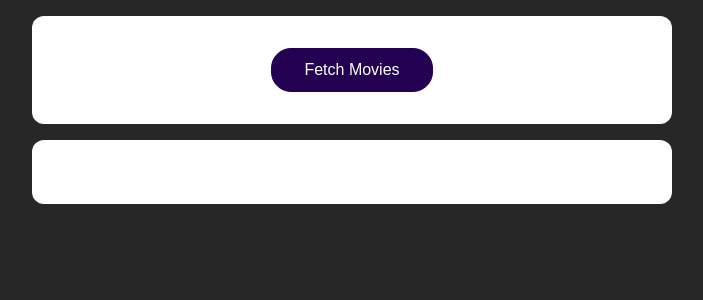
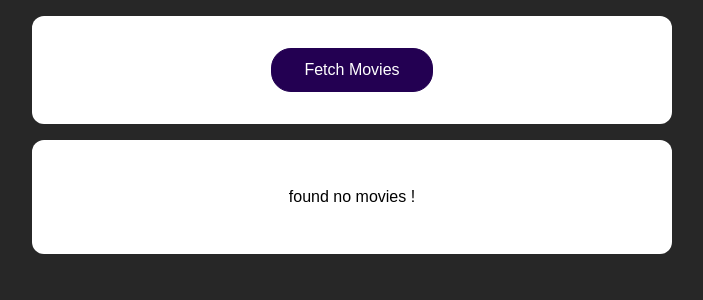
Before and after one commit to Amr-mohsen64/Sending_HTTP_React_Tut, a React (Create React App) app: page / in a window 1280 px wide. Shown: the top 300 px of the page, without its empty margins (288-991 px from the left). Built offline with nearby package versions, Linux system fonts and the light colour scheme.

Commit message:
Added handling Erros in response

```diff
--- a/src/App.js
+++ b/src/App.js
@@ -6,12 +6,20 @@ import './App.css';
 function App() {
 
   const [movies, setMovies] = useState([]);
-
+  const [isLoading, setIsLoading] = useState(false);
+  const [error, setError] = useState(null)
 
   async function fetchMoviesHandler() {
+    setIsLoading(true)
+    setError(error) //may clear prev erros
+
+    try {
       const response = await fetch('https://swapi.dev/api/films/')
+      if (!response.ok) {
+        throw new Error("somthing Went Wrong");
+      }
+
       const data = await response.json();
-
       const transformedMovies = data.results.map(movieData => {
         return {
           id: movieData.episode_id,
@@ -22,6 +30,12 @@ function App() {
       })
       setMovies(transformedMovies);
     }
+    catch (error) {
+      setError(error.message);
+
+    }
+    setIsLoading(false)
+  }
 
 
   return (
@@ -30,7 +44,10 @@ function App() {
         <button onClick={fetchMoviesHandler}>Fetch Movies</button>
       </section>
       <section>
-        <MoviesList movies={movies} />
+        {!isLoading && movies.length > 0 && < MoviesList movies={movies} />}
+        {!isLoading && movies.length === 0 && !error && <p>found no movies !</p>}
+        {!isLoading && error && <p>{error}</p>}
+        {isLoading && <p>loading ...</p>}
       </section>
     </React.Fragment>
   );
```
Lines whose indentation alone changed are shown as unchanged.
